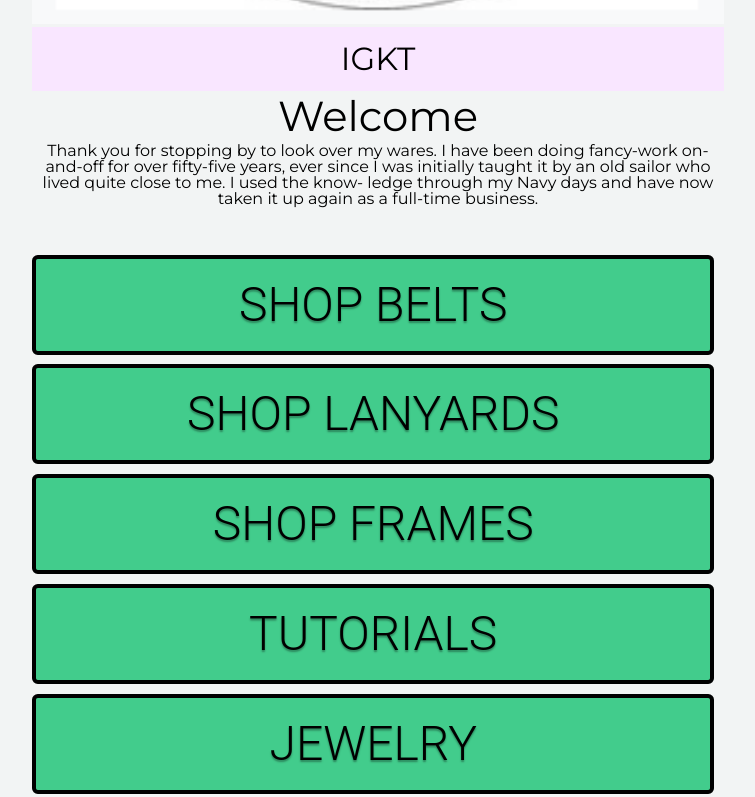
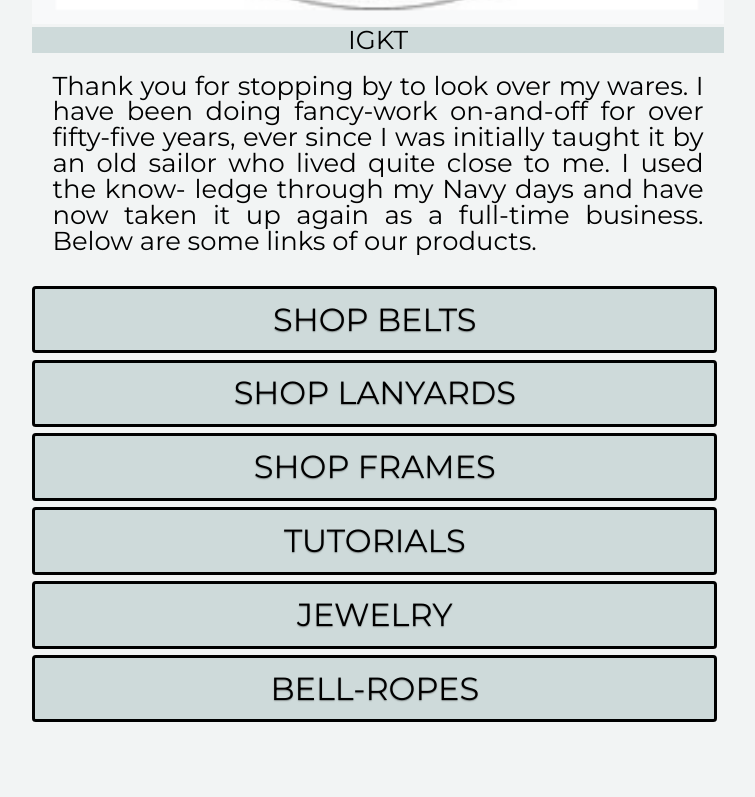
Before and after one commit to rchristiel/project2-1, a plain HTML site: page index.html in a window 1280 px wide. Shown: the part 946-1743 px from the top of the page, without its empty margins (262-1017 px from the left). After the commit the page ends 1668 px from the top, so only its background shows below. Drawn offline with Linux system fonts and the light colour scheme.

Commit message:
changes to homepage
changed colors on buttons
removed some styles from html page

```diff
--- a/css/styles.css
+++ b/css/styles.css
@@ -4,9 +4,9 @@
 
 .text {
   font-family: 'Montserrat', Arial, sans-serif;
-  line-height: 2em;
-  font-size: 2em;
-  background-color: #f9e6ff;
+  line-height: 1em;
+  font-size: 1.618em;
+  background-color: #CEDADA;
 }
 
 #banner {
@@ -20,7 +20,7 @@ body{
 
 .container {
   width: 90%;
-  height: 185em;
+  /* height: 185em; */
   margin: auto;
 }
 
@@ -97,6 +97,12 @@ div {
   display: block;
 }
 
+  .homepage-content p {
+    margin: 20px;
+	font-size: 1em;
+	text-align: justify;
+  }
+
 a.button5 {
   display:block;
   padding:0.46em 1.6em;
@@ -105,12 +111,12 @@ a.button5 {
   border-radius:0.12em;
   box-sizing: border-box;
   text-decoration:none;
-  font-family:'Roboto',sans-serif;
+  font-family: 'Montserrat', Arial, sans-serif;
   font-weight:300;
-  font-size: 2em;
+  font-size: 1.618em;
   color:#000000;
   text-shadow: 0 0.04em 0.04em rgba(0,0,0,0.35);
-  background-color:#FFFFFF;
+  background-color:#CEDADA;
   text-align:center;
   transition: all 0.15s;
  }
@@ -183,9 +189,9 @@ button {
   margin: 0px;
 }
 
-.container {
-  margin: 16px 0px;
-}
+/* .container { */
+  /* margin: 16px 0px; */
+/* } */
 
 @media only screen and (min-width: 480px) {
   html {
@@ -229,6 +235,11 @@ button {
     margin: auto;
   }
 
+  .homepage-content p {
+    margin: 20px;
+	font-size: 1.618em;
+  }
+
   .slideshow-container{
     width:60%;
     position: relative;
@@ -244,12 +255,12 @@ button {
     border-radius:0.12em;
     box-sizing: border-box;
     text-decoration:none;
-    font-family:'Roboto',sans-serif;
+    font-family: 'Montserrat', Arial, sans-serif;
     font-weight:300;
-    font-size: 3em;
+    font-size: 2em;
     color:#000000;
     text-shadow: 0 0.04em 0.04em rgba(0,0,0,0.35);
-    background-color:#FFFFFF;
+    background-color:#CEDADA;
     text-align:center;
     transition: all 0.15s;
   }
@@ -261,7 +272,7 @@ button {
   }
 
   .button_list {
-    margin-top:3em;
+    margin-top:2em;
   }
 
   /* FORM */
--- a/index.html
+++ b/index.html
@@ -65,7 +65,7 @@
         <!-- <a href="http://www.frayedknotarts.com/tutor1.html">                                                           -->
           <img id="imgs5" src="media/knot-4.PNG" alt="fce" style="width:100%">
         <!-- </a> -->
-        <div class="text">SPEACIALS</div>
+        <div class="text">SPECIALS</div>
       </div>
       <div class="mySlides fade">
         <!-- <a href="http://www.frayedknotarts.com/tutor1.html">                                                           -->
@@ -97,22 +97,22 @@
         <!-- </a> -->
         <div class="text">ABOUT OWNER</div>
       </div>
-      <div>
-			<h1>Welcome</h1>
+      <div class="homepage-content">
+			<!-- <h1>Welcome</h1>  -->
 			<p>Thank you for stopping by to look over
 				my wares.  I have been doing fancy-work on-and-off for
 				over fifty-five years, ever since I was initially taught it by an
 				old sailor who lived quite close to me.  I used the know-
 				ledge through my Navy days and have now taken it up again
-				as a full-time business.</p>
+				as a full-time business. Below are some links of our products.</p>
       </div>
       <div class="button_list">
-        <a href="http://www.frayedknotarts.com/belts.html" class="button5" style="background-color:#42cc8c;">SHOP BELTS</a>
-        <a href="http://www.frayedknotarts.com/BMlanyards.html" class="button5" style="background-color:#42cc8c;">SHOP LANYARDS</a>
-        <a href="http://www.frayedknotarts.com/skiphipps.html" class="button5" style="background-color:#42cc8c;">SHOP FRAMES</a>
-        <a href="http://www.frayedknotarts.com/tutor1.html" class="button5" style="background-color:#42cc8c;">TUTORIALS</a>
-        <a href="http://www.frayedknotarts.com/jewelry.html" class="button5" style="background-color:#42cc8c;">JEWELRY</a>
-        <a href="http://www.frayedknotarts.com/bellsales.html" class="button5" style="background-color:#42cc8c;">BELL-ROPES</a>
+        <a href="http://www.frayedknotarts.com/belts.html" class="button5">SHOP BELTS</a>
+        <a href="http://www.frayedknotarts.com/BMlanyards.html" class="button5">SHOP LANYARDS</a>
+        <a href="http://www.frayedknotarts.com/skiphipps.html" class="button5">SHOP FRAMES</a>
+        <a href="http://www.frayedknotarts.com/tutor1.html" class="button5">TUTORIALS</a>
+        <a href="http://www.frayedknotarts.com/jewelry.html" class="button5">JEWELRY</a>
+        <a href="http://www.frayedknotarts.com/bellsales.html" class="button5">BELL-ROPES</a>
       </div>
     </div>
   </div>
```
